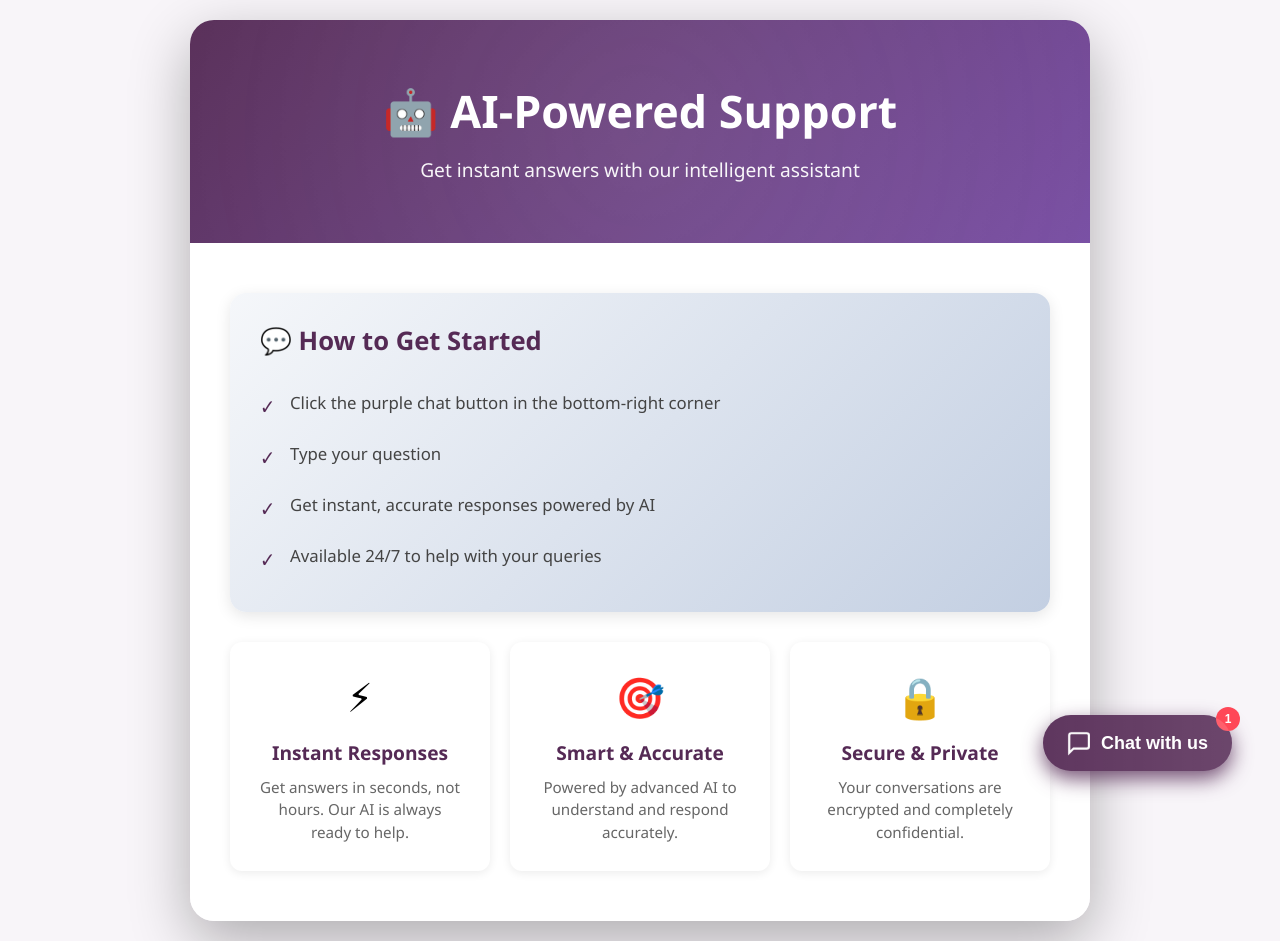
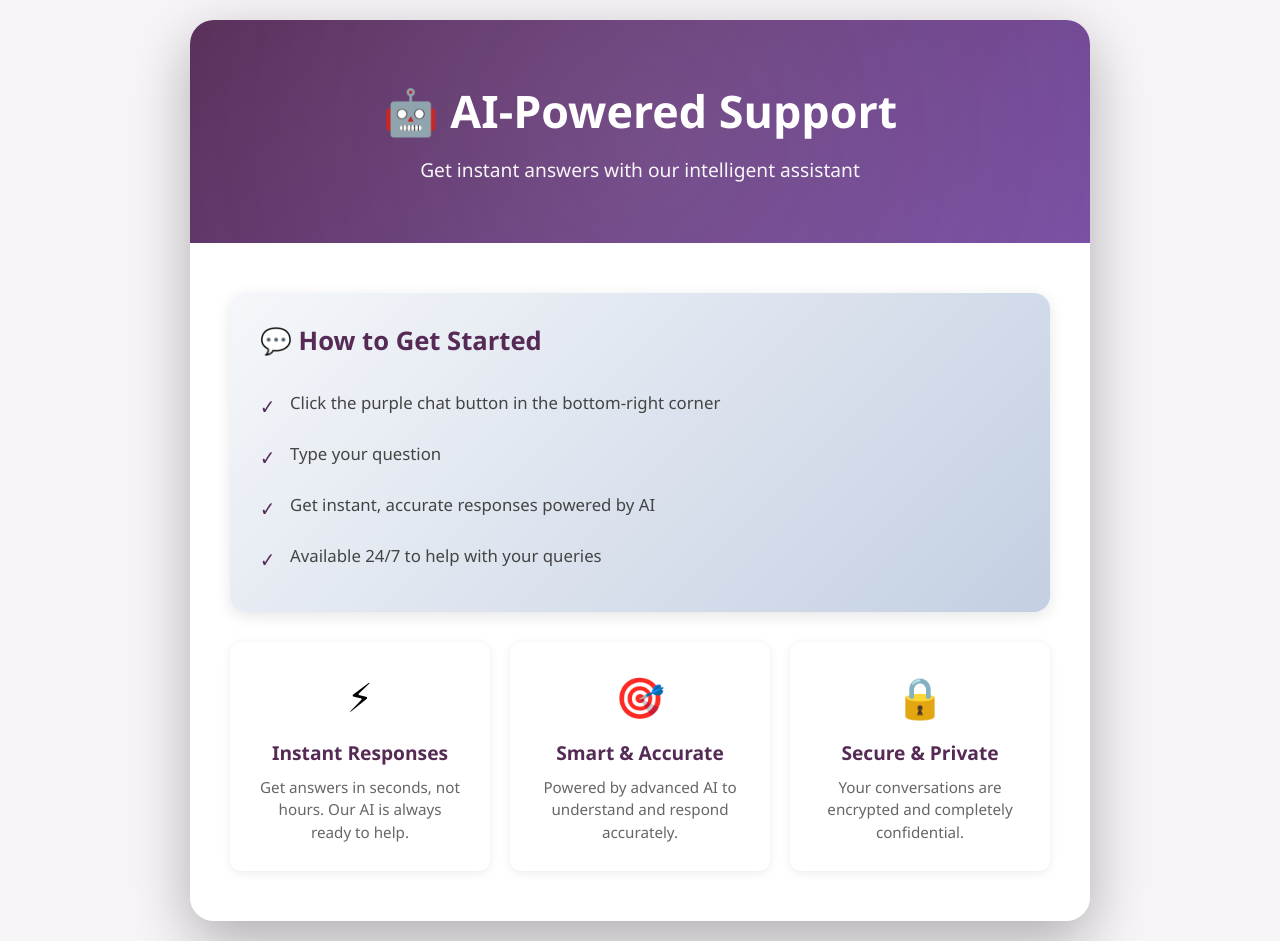
Before and after one commit to nagabhadram/chatbot-test, a plain HTML site: page index.html in a window 1280 px wide. Drawn offline with Linux system fonts and the light colour scheme; a script that the page names is missing.

Commit message:
Update index.html

```diff
--- a/index.html
+++ b/index.html
@@ -174,77 +174,15 @@
             line-height: 1.5;
         }
 
-        /* Enhanced Chat Button with your reference styles */
-        .boost-trigger-button {
-            background-color: #552a55;
-            border-radius: 72px;
-            border: 0;
-            box-shadow: 0px 8px 20px rgba(85, 42, 85, 0.8);
-            color: #fff;
-            cursor: pointer;
-            font-family: inherit, sans-serif;
-            font-size: 18px;
-            font-weight: bold;
-            outline: 0;
-            position: fixed;
-            bottom: 24px;
-            right: 48px;
-            padding: 16px 24px;
-            transition: all 200ms;
-            z-index: 9999;
-            display: flex;
-            align-items: center;
-            gap: 10px;
-            animation: buttonBounce 2s infinite;
-        }
-
-        .boost-trigger-button:hover {
-            background-color: rgb(67, 33, 67);
-            box-shadow: 0px 8px 30px rgba(85, 42, 85, 0.8);
-            transform: scale(1.025);
-        }
-
-        .boost-trigger-button:active {
-            transform: scale(0.98);
+        /* Custom styling for Boost.ai button to match your design */
+        /* This will style the Boost.ai generated button */
+        .boost-chat-button {
+            animation: buttonBounce 2s infinite !important;
         }
 
         @keyframes buttonBounce {
             0%, 100% { transform: translateY(0); }
             50% { transform: translateY(-5px); }
-        }
-
-        .chat-icon {
-            width: 24px;
-            height: 24px;
-            animation: pulse-icon 1.5s infinite;
-        }
-
-        @keyframes pulse-icon {
-            0%, 100% { transform: scale(1); }
-            50% { transform: scale(1.1); }
-        }
-
-        /* Notification badge */
-        .notification-badge {
-            position: absolute;
-            top: -8px;
-            right: -8px;
-            background: #ff4757;
-            color: white;
-            border-radius: 50%;
-            width: 24px;
-            height: 24px;
-            display: flex;
-            align-items: center;
-            justify-content: center;
-            font-size: 12px;
-            font-weight: bold;
-            animation: badgePulse 1s infinite;
-        }
-
-        @keyframes badgePulse {
-            0%, 100% { transform: scale(1); }
-            50% { transform: scale(1.15); }
         }
 
         /* Responsive Design */
@@ -261,40 +199,9 @@
                 padding: 30px 20px;
             }
 
-            .boost-trigger-button {
-                bottom: 16px;
-                right: 16px;
-                padding: 14px 20px;
-                font-size: 16px;
-            }
-
             .features {
                 grid-template-columns: 1fr;
             }
-        }
-
-        /* Loading animation for chat button */
-        @keyframes shimmer {
-            0% { background-position: -1000px 0; }
-            100% { background-position: 1000px 0; }
-        }
-
-        .boost-trigger-button::after {
-            content: '';
-            position: absolute;
-            top: 0;
-            left: 0;
-            width: 100%;
-            height: 100%;
-            background: linear-gradient(
-                90deg,
-                transparent,
-                rgba(255, 255, 255, 0.2),
-                transparent
-            );
-            background-size: 1000px 100%;
-            animation: shimmer 3s infinite;
-            border-radius: 72px;
         }
     </style>
 </head>
@@ -311,7 +218,7 @@
                 <h2>💬 How to Get Started</h2>
                 <ul>
                     <li>Click the purple chat button in the bottom-right corner</li>
-                    <li>Type your question </li>
+                    <li>Type your question</li>
                     <li>Get instant, accurate responses powered by AI</li>
                     <li>Available 24/7 to help with your queries</li>
                 </ul>
@@ -337,15 +244,6 @@
         </div>
     </div>
 
-    <!-- Enhanced Chat Button with notification badge -->
-    <button onclick="openChat()" class="boost-trigger-button">
-        <svg class="chat-icon" viewBox="0 0 24 24" fill="none" stroke="currentColor" stroke-width="2">
-            <path d="M21 15a2 2 0 0 1-2 2H7l-4 4V5a2 2 0 0 1 2-2h14a2 2 0 0 1 2 2z"></path>
-        </svg>
-        Chat with us
-        <span class="notification-badge">1</span>
-    </button>
-
     <!-- REQUIRED: Boost.ai Proactive Settings -->
     <script>
         window.boostSettings = {
@@ -358,6 +256,7 @@
     <script src="https://pronix.boost.ai/chatPanel/chatPanel.js"></script>
     <script>
         // Initialize boost.ai with custom styling
+        // Boost.ai will automatically create the chat button
         var options = {
             chatPanel: {
                 styling: {
@@ -370,24 +269,24 @@
                 },
                 header: {
                     title: "Pronix AI Assistant"
+                },
+                settings: {
+                    // This tells Boost.ai to use its default button (not custom code)
+                    useDefaultChatButton: true
                 }
             }
         };
 
         var boost = window.boostInit("pronix", options);
 
-        // Define function to open chat
-        function openChat() {
-            boost.chatPanel.show();
-            // Hide notification badge after opening
-            document.querySelector('.notification-badge').style.display = 'none';
-        }
-
-        // Optional: Auto-show chat after 10 seconds with animation
+        // Add bounce animation to Boost.ai button once it loads
         setTimeout(function() {
-            const button = document.querySelector('.boost-trigger-button');
-            button.style.animation = 'buttonBounce 0.5s ease-in-out 3';
-        }, 10000);
+            // Find Boost.ai's button and add animation class
+            const boostButton = document.querySelector('[class*="boost"]');
+            if (boostButton) {
+                boostButton.classList.add('boost-chat-button');
+            }
+        }, 1000);
     </script>
 
 </body>
```
